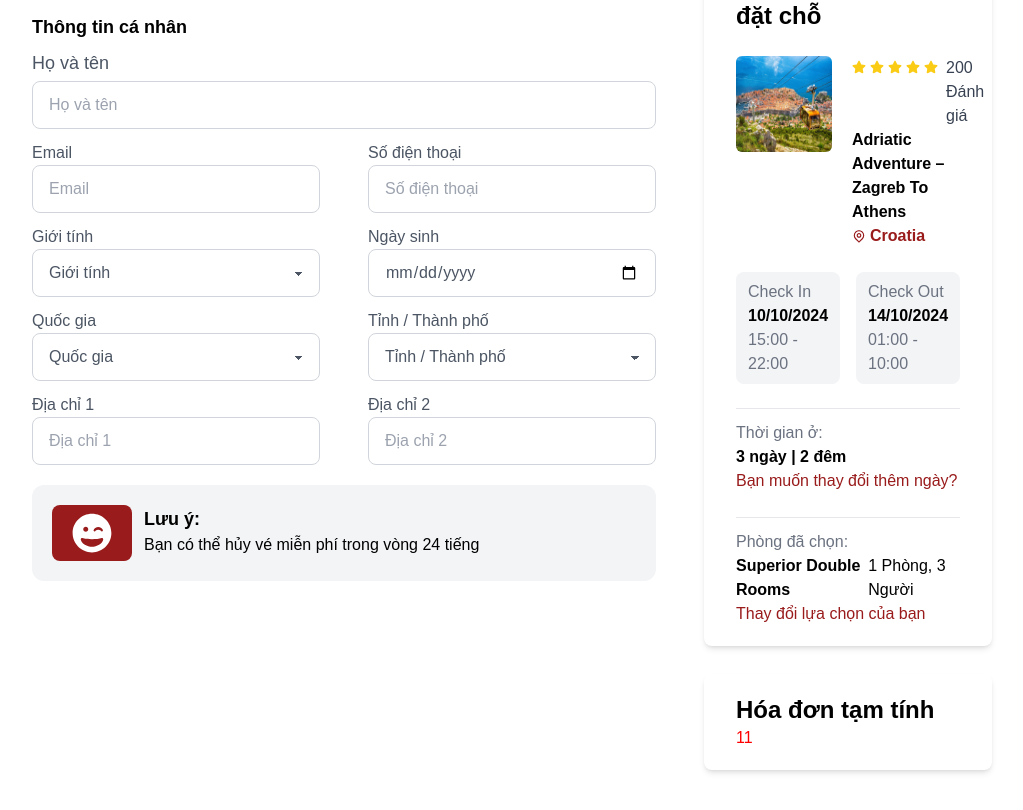
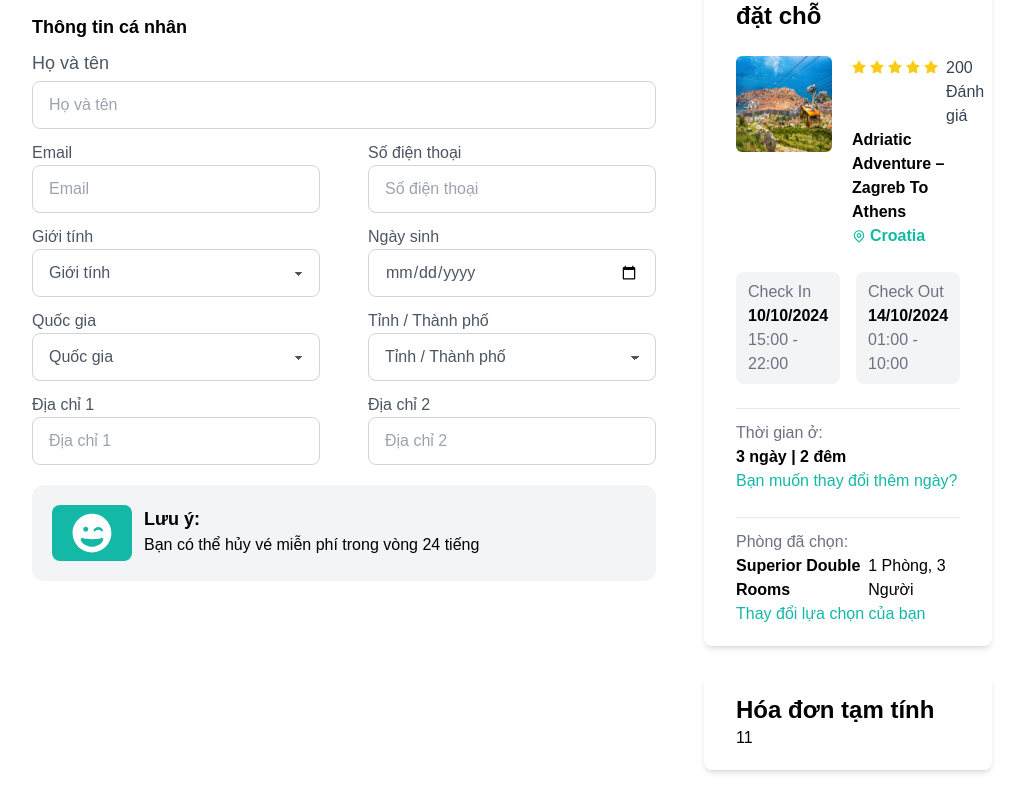
Before and after one commit to nlinh34/Fe-Tour-Xperience, a React (Vite) app: page /booking in a window 1280 px wide. Shown: the part 598-1408 px from the top of the page, without its empty margins (128-1151 px from the left). Built offline with nearby package versions, Linux system fonts and the light colour scheme; a web font is replaced by a local one.

Commit message:
chore: update booking page

```diff
--- a/src/components/website/booking/booking.tsx
+++ b/src/components/website/booking/booking.tsx
@@ -93,7 +93,7 @@ const BookingPage: React.FC<object> = () => {
                     </form>
                     <div className='bg-gray-100 w-full mt-5 p-5 rounded-xl'>
                         <div className='flex flex-row justify-start gap-3 items-start'>
-                            <FaGrinWink className='text-white bg-red-800 w-20 h-14 p-2 rounded-lg text-5xl' />
+                            <FaGrinWink className='text-white bg-teal-500 w-20 h-14 p-2 rounded-lg text-5xl' />
                             <div className=''>
                                 <p className='font-bold text-lg'>Lưu ý:</p>
                                 <p>Bạn có thể hủy vé miễn phí trong vòng 24 tiếng</p>
@@ -121,8 +121,8 @@ const BookingPage: React.FC<object> = () => {
                                     </div>
                                     <p className='font-semibold'>Adriatic Adventure – Zagreb To Athens</p>
                                     <div className='flex items-center gap-1'>
-                                        <RiMapPinLine className='text-sm text-red-800' />
-                                        <p className='text-red-800 font-semibold'>Croatia</p>
+                                        <RiMapPinLine className='text-sm text-teal-500' />
+                                        <p className='text-teal-500 font-semibold'>Croatia</p>
                                     </div>
                                 </div>
                             </div>
@@ -141,7 +141,7 @@ const BookingPage: React.FC<object> = () => {
                             <div className='border-t-[1px] pt-3'>
                                 <p className='text-gray-500'>Thời gian ở:</p>
                                 <p className='font-semibold'>3 ngày | 2 đêm</p>
-                                <p className='text-red-800 cursor-pointer hover:underline'>Bạn muốn thay đổi thêm ngày?</p>
+                                <p className='text-teal-500 cursor-pointer hover:underline'>Bạn muốn thay đổi thêm ngày?</p>
                             </div>
                             <div className='border-t-[1px] pt-3'>
                                 <p className='text-gray-500'>Phòng đã chọn:</p>
@@ -149,7 +149,7 @@ const BookingPage: React.FC<object> = () => {
                                     <p className='font-semibold'>Superior Double Rooms</p>
                                     <p>1 Phòng, 3 Người</p>
                                 </div>
-                                <p className='text-red-800 cursor-pointer hover:underline'>Thay đổi lựa chọn của bạn</p>
+                                <p className='text-teal-500 cursor-pointer hover:underline'>Thay đổi lựa chọn của bạn</p>
                             </div>
                         </div>
                     </div>
@@ -157,7 +157,7 @@ const BookingPage: React.FC<object> = () => {
                         <div>
                             <p className='font-semibold text-2xl'>Hóa đơn tạm tính</p>
                             <div className="grid grid-cols-2 divide-x divide-gray-200 ">
-                                <p className='text-primary'>11</p>
+                                <p className=''>11</p>
                             </div>
 
                         </div>
```
Also changed, not shown: 1 other file (tests, documents, lock files or other folders).
